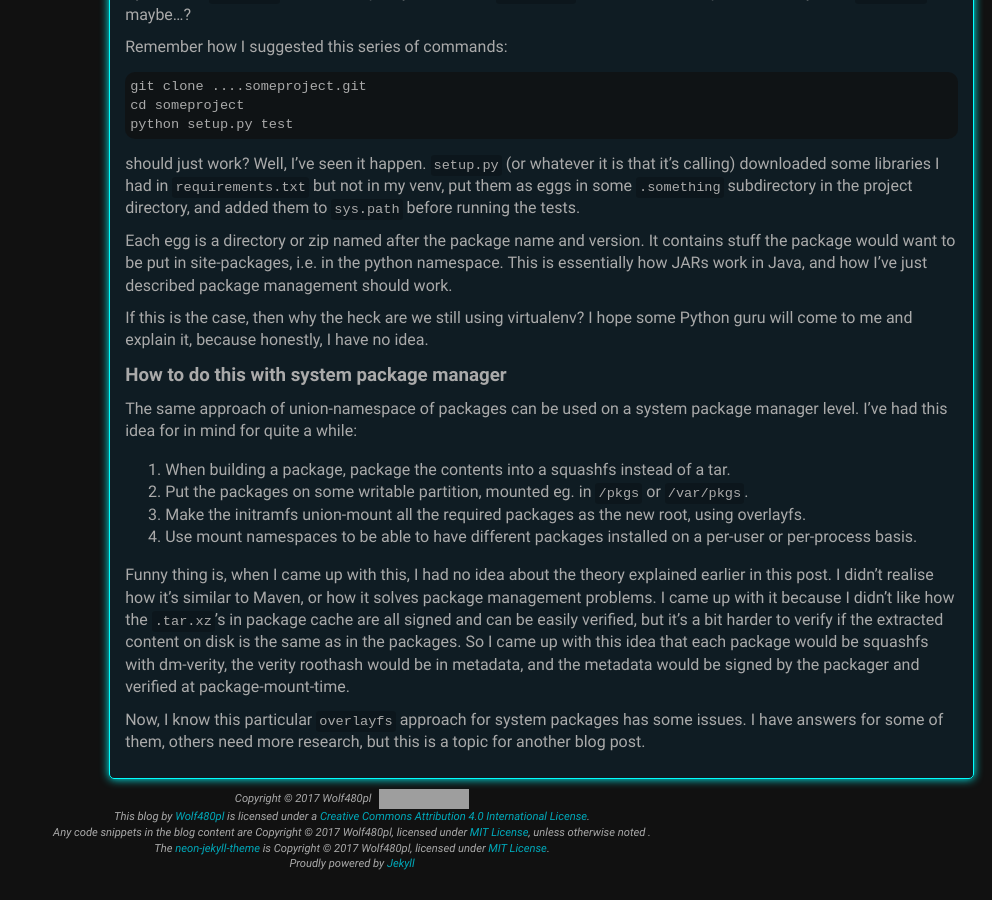
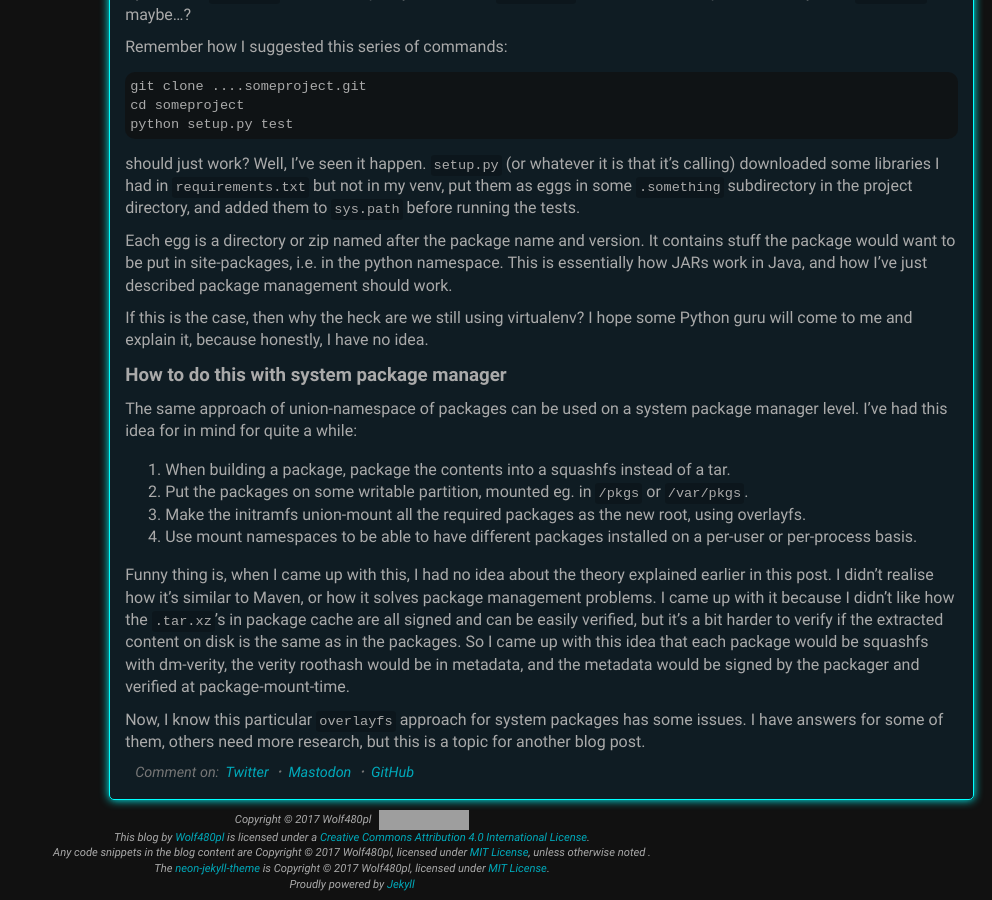
Before and after one commit to Wolf480pl/wolf480pl.github.com, a Jekyll site: the page built from _posts/2017-12-02-thoughts-on-package-managers.md, in a window 1280 px wide and 900 px high, scrolled down 4141 px. Shown: the whole window, without its empty margins (288-1280 px from the left). Built offline with Jekyll 4.4.1, drawn with Linux system fonts in a browser that asks for light colours; some of the changed lines change nothing that is shown; grey boxes are pictures that could not be loaded.

Commit message:
Add comment URLs to "Thoughts on package managers"

```diff
--- a/_posts/2017-12-02-thoughts-on-package-managers.md
+++ b/_posts/2017-12-02-thoughts-on-package-managers.md
@@ -3,6 +3,10 @@ layout: neon-post
 title: Thoughts on package managers
 categories: thoughts design
 tags: package management python java union filesystem design analysis thoughts
+comments:
+  github: https://github.com/Wolf480pl/wolf480pl.github.com/commit/ccd01b4daf349487c7492b2be05f89f34af619bf
+  mastodon: https://niu.moe/@Wolf480pl/99104177799007268
+  twitter: https://twitter.com/Wolf480pl/status/936902694261760000
 ---
 These days we deal with many package managers - the system package manager (eg. pacman, dpkg & apt, rpm & yum), and various language specific package managers (eg. pip, npm, maven, gem). Each of them has its own quirks, tradeoffs, and design choices. Many of them have loads of hacks layerd on top to overcome these package managers' limitations. Recently, I had some ideas how all this mess could be avoided.
 
```
